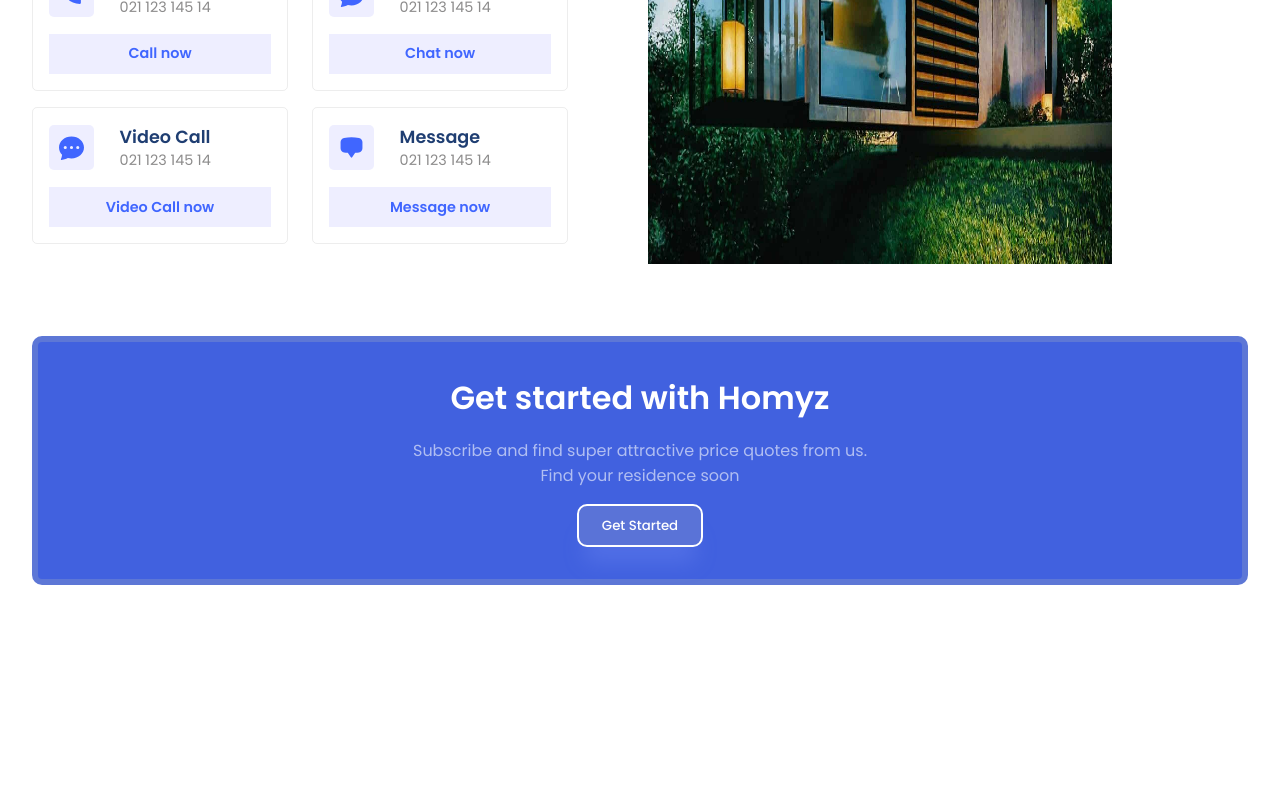
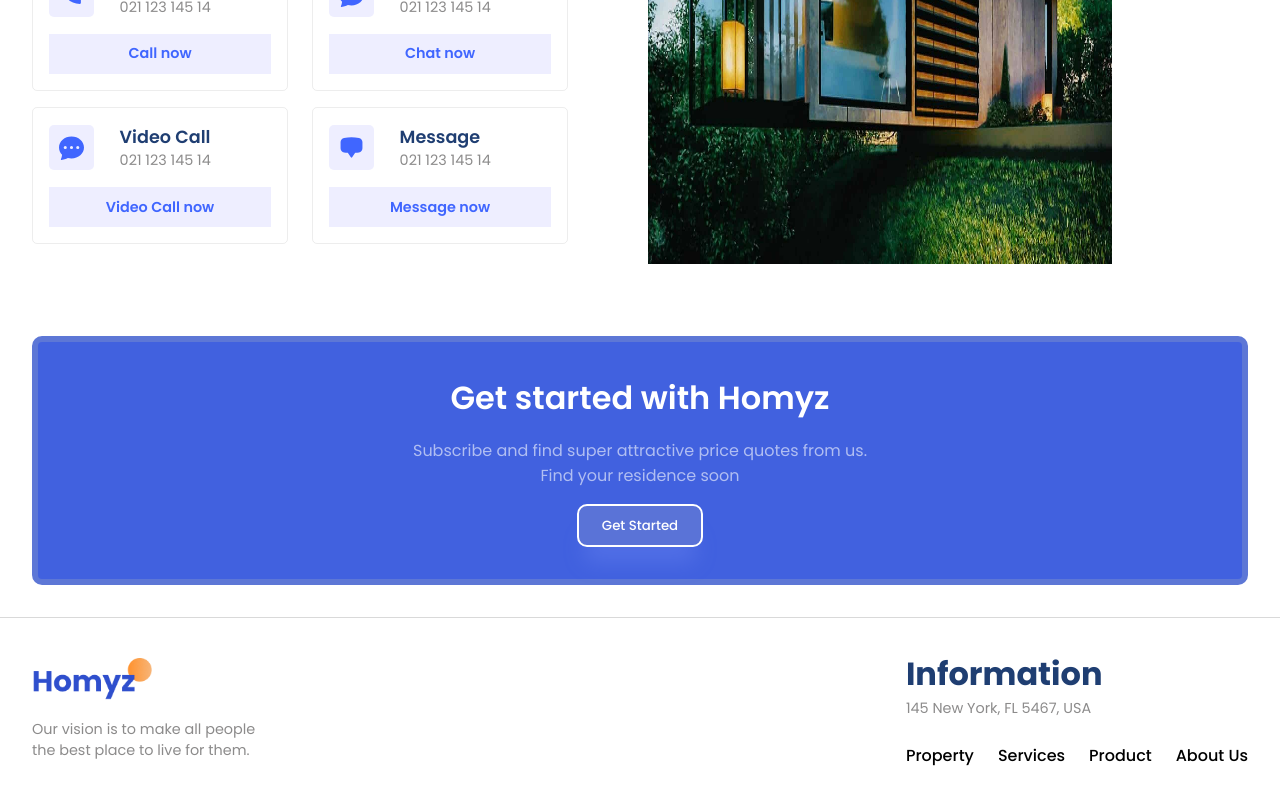
Before and after one commit to MateusBeltrao/homyz, a React (Vite) app: page / in a window 1280 px wide. Shown: the part 2270-3070 px from the top of the page. Before the commit the page ends 2887 px from the top, so only its background shows below. Built offline with nearby package versions, Linux system fonts and the light colour scheme.

Commit message:
add get foot

```diff
--- a/src/App.jsx
+++ b/src/App.jsx
@@ -6,6 +6,7 @@
 import { Value } from "./components/Value/Value";
 import { Contacty } from "./components/Contacty/Contacty";
 import { GetStarted } from "./components/GetStarted/GetStarted";
+import { Footer } from "./components/Footer/Footer";
 function App() {
   return (
     <div className="App">
@@ -19,6 +20,7 @@
       <Value></Value>
       <Contacty></Contacty>
       <GetStarted></GetStarted>
+      <Footer></Footer>
     </div>
   );
 }
--- /dev/null
+++ b/src/components/Footer/Footer.css
@@ -0,0 +1,12 @@
+.f-container{
+    justify-content: space-between;
+    border-top: .5px solid rgba(0,0,0,0.148)
+}
+.f-left{
+    gap: 1rem;
+}
+.f-menu{
+    gap: 1.5rem;
+    margin-top: 1.5rem;
+    font-weight: 500;
+}
--- /dev/null
+++ b/src/components/Footer/Footer.jsx
@@ -0,0 +1,31 @@
+import React from 'react'
+import './Footer.css'
+
+
+export const Footer = () => {
+  return (
+    <div className="f-wrapper">
+      <div className="paddings innerWidth flexCenter f-container">
+        {/* left side */}
+        <div className="flexColStart f-left">
+          <img src="./logo2.png" alt="" width={120} />
+          <span className="secondaryText">
+            Our vision is to make all people <br />
+            the best place to live for them.
+          </span>
+        </div>
+
+        <div className="flexColStart f-right">
+          <span className="primaryText">Information</span>
+          <span className="secondaryText">145 New York, FL 5467, USA</span>
+          <div className="flexCenter f-menu">
+            <span>Property</span>
+            <span>Services</span>
+            <span>Product</span>
+            <span>About Us</span>
+          </div>
+        </div>
+      </div>
+    </div>
+  );
+}
```
